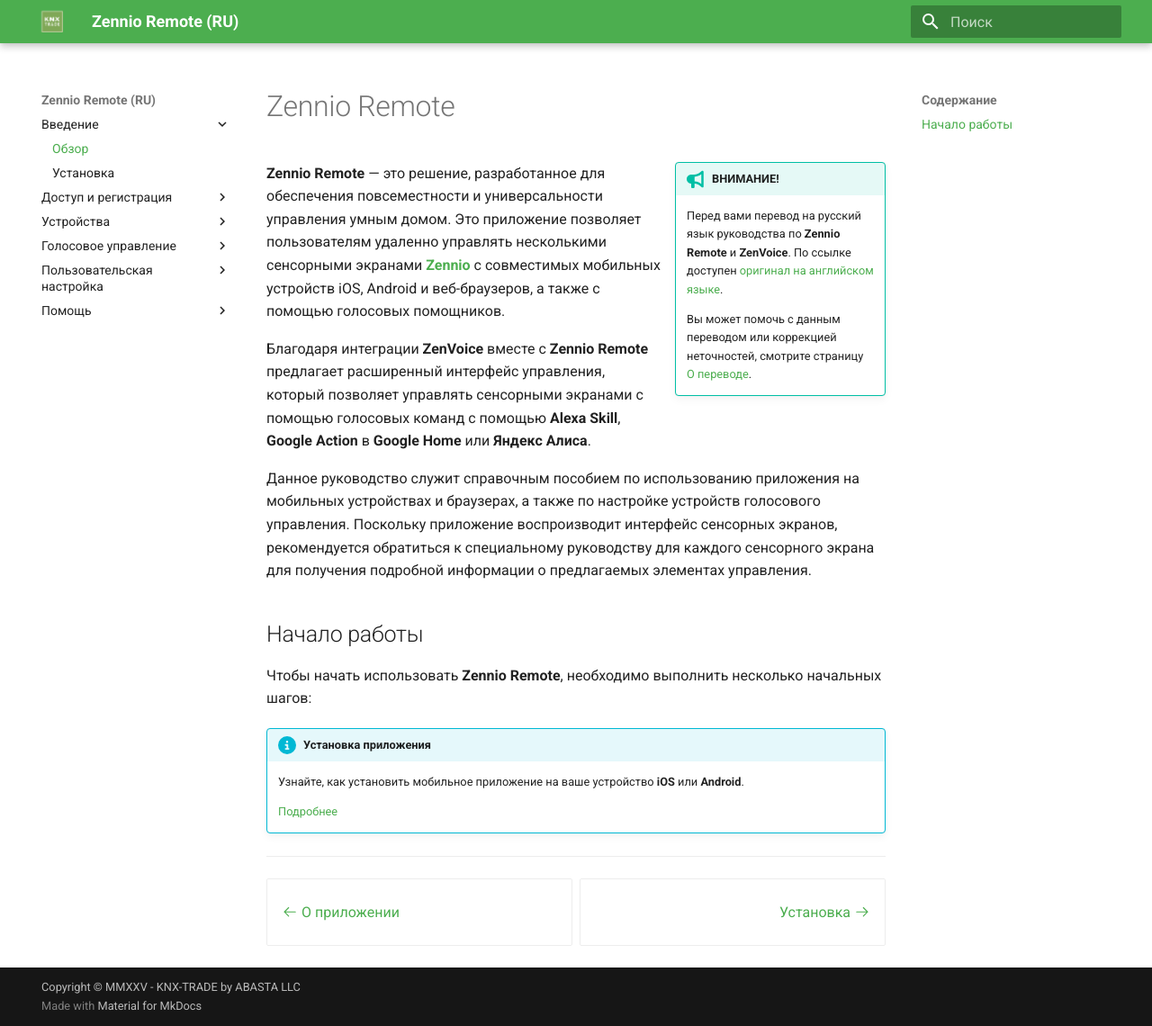
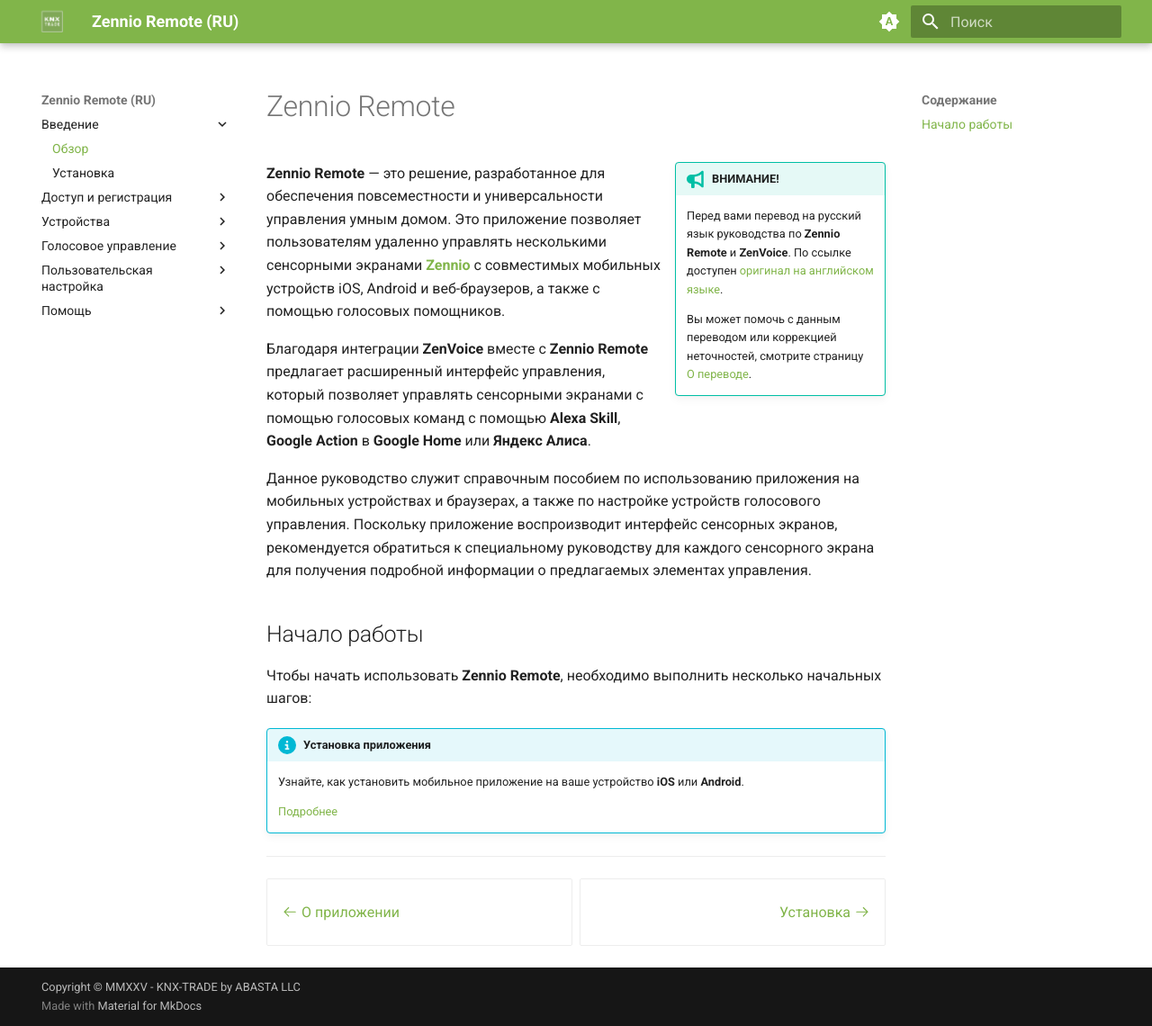
Before and after one commit to knxtrade/zr-manual-ru, an MkDocs documentation site: the page built from docs/index.md, in a window 1280 px wide and 1140 px high. Shown: the whole window at 90% size. Built offline with MkDocs 1.6.1 and Material for MkDocs 9.7.7, drawn with Linux system fonts in a browser that asks for light colours.

Commit message:
(редакция) автоматическая цветовая схема

```diff
--- /dev/null
+++ b/docs/stylesheets/extra.css
@@ -0,0 +1,9 @@
+:root  > * {
+  --md-primary-fg-color:        #81B54A;
+  --md-primary-fg-color--light: #81B54A;
+  --md-primary-fg-color--dark:  #81B54A;
+}
+
+[data-md-color-scheme="slate"] {
+  --md-hue: 210;
+}
--- a/mkdocs.yml
+++ b/mkdocs.yml
@@ -1,15 +1,31 @@
 site_name: Zennio Remote (RU)
 site_url: https://zr-manual.knx-trade.ru
 site_author: KNX-TRADE
-copyright: Copyright &copy; MMXXV - KNX-TRADE by ABASTA LLC
+copyright: Copyright &copy; MMXXV - <a href="https://knx-trade.ru" target="_blank">KNX-TRADE</a> by <a href="https://abasta.ru/contactus" target="_blank">ABASTA LLC</a>
 theme:
   name: material
+  palette:
+    # Palette toggle for automatic mode
+    - media: "(prefers-color-scheme)"
+      toggle:
+        icon: material/brightness-auto
+        name: Switch to light mode
+    # Palette toggle for light mode
+    - media: "(prefers-color-scheme: light)"
+      scheme: default
+      toggle:
+        icon: material/brightness-7
+        name: Switch to dark mode
+    # Palette toggle for dark mode
+    - media: "(prefers-color-scheme: dark)"
+      scheme: slate
+      toggle:
+        icon: material/brightness-4
+        name: Switch to system preference
   custom_dir: overrides
   language: ru
   favicon: images/favicon.png
   logo: images/logo.png
-  palette:
-    primary: green
   font:
     text: "Roboto"
     code: "Roboto Mono"
@@ -34,6 +50,8 @@
       bug: fontawesome/solid/robot
       example: fontawesome/solid/flask
       quote: fontawesome/solid/quote-left
+extra_css:
+  - stylesheets/extra.css
 extra:
   analytics:
     provider: google
```
